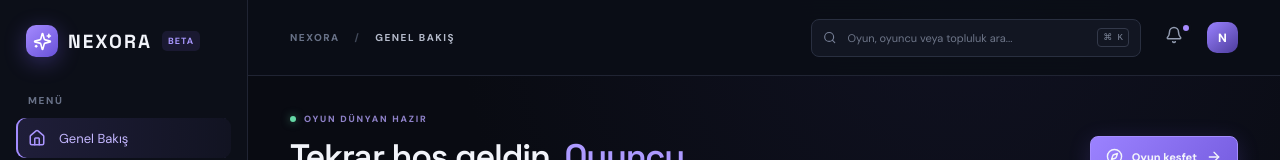
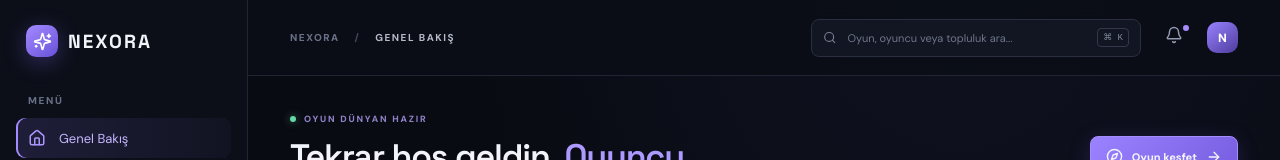
Before and after one commit to hasanmeteyetisir142-wq/Nexora, a Next.js app: page / in a window 1280 px wide. Shown: the top 160 px of the page. Built offline with nearby package versions, Linux system fonts and the light colour scheme; no server answers.

Commit message:
Remove beta branding for full Nexora release

```diff
--- a/app/page.tsx
+++ b/app/page.tsx
@@ -87,7 +87,7 @@ export default function Dashboard() {
   return (
     <main className="shell">
       <aside className={`sidebar ${mobileOpen ? "sidebar-open" : ""}`}>
-        <div className="brand"><div className="brand-mark"><Sparkles size={19}/></div><span>NEXORA</span><span className="brand-beta">BETA</span><button className="mobile-close" onClick={() => setMobileOpen(false)}><X size={19}/></button></div>
+        <div className="brand"><div className="brand-mark"><Sparkles size={19}/></div><span>NEXORA</span><button className="mobile-close" onClick={() => setMobileOpen(false)}><X size={19}/></button></div>
         <div className="side-label">MENÜ</div>
         <nav className="nav-list">{nav.map(item => <button key={item.label} onClick={() => select(item.label)} className={`nav-item ${active === item.label ? "active" : ""}`}><item.icon size={18}/><span>{item.label}</span></button>)}</nav>
         <div className="side-label spaces-label">KÜTÜPHANEM</div>
```
